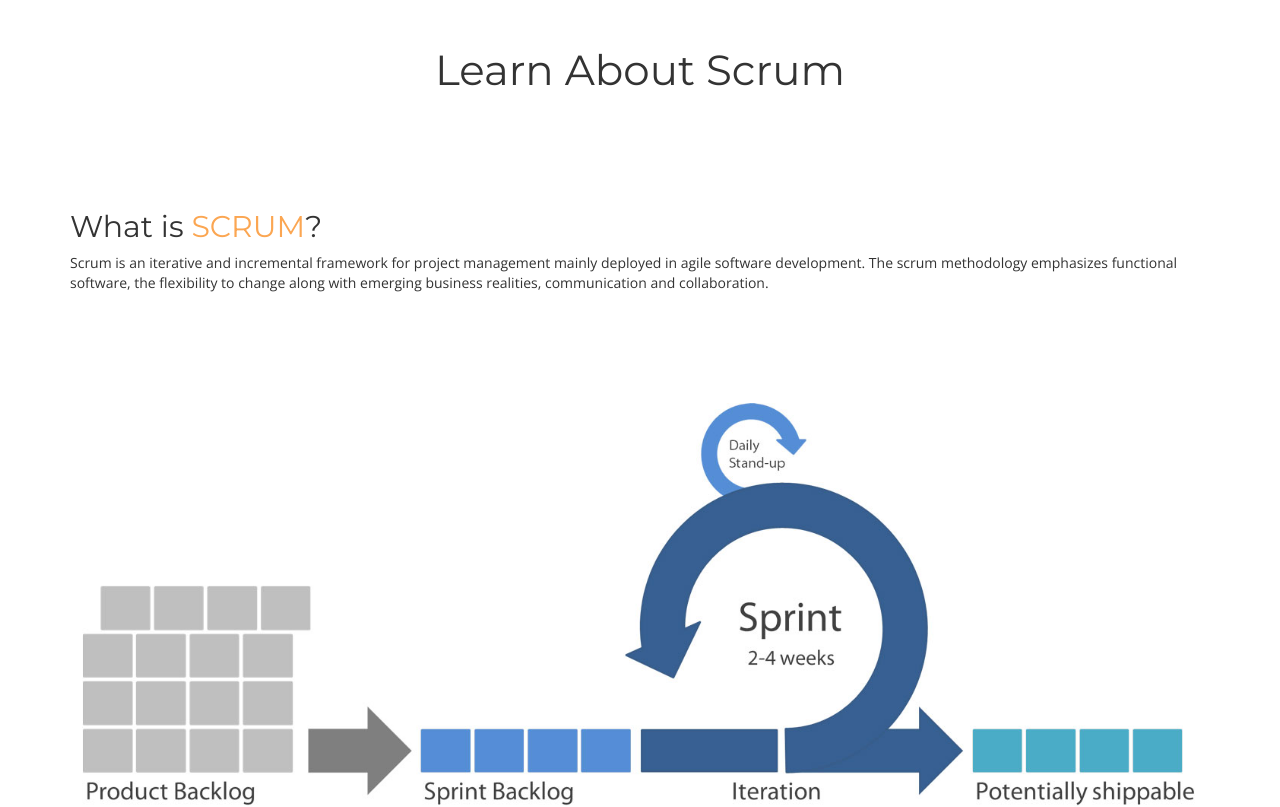
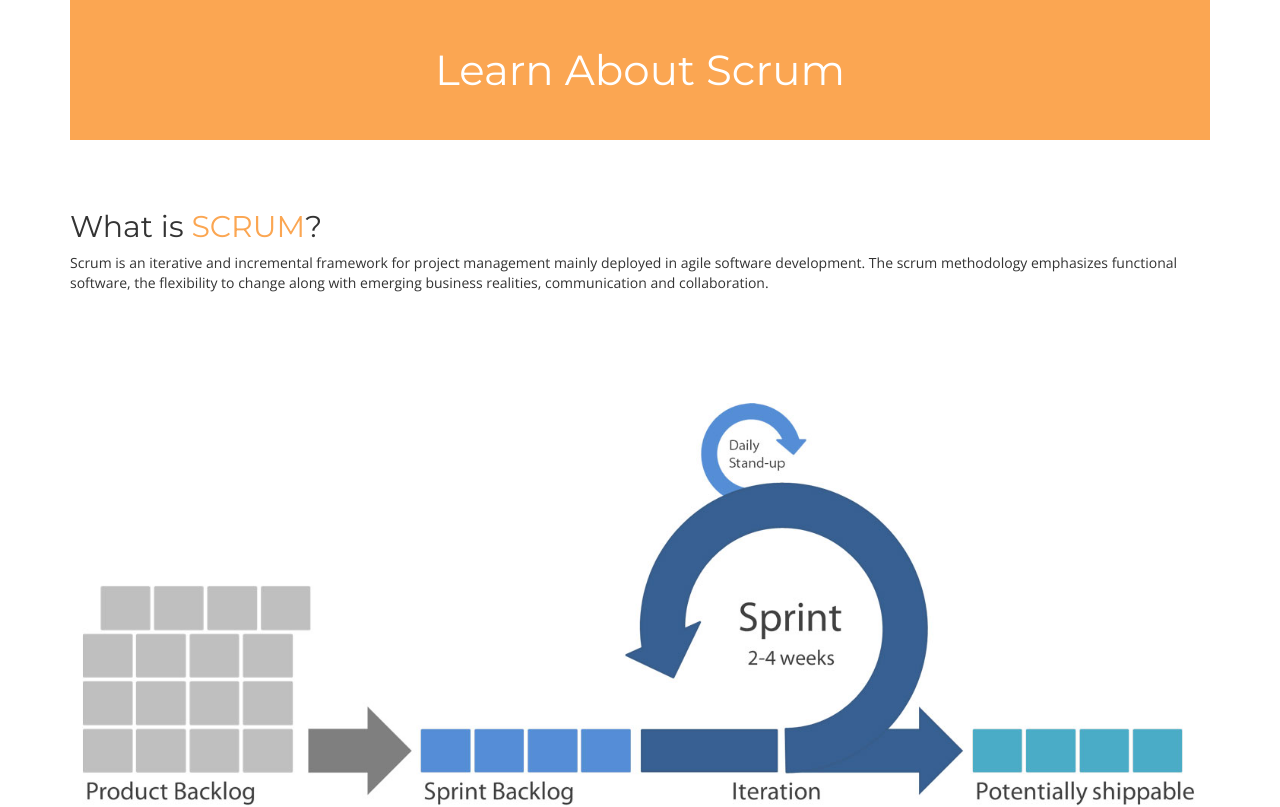
Before and after one commit to koyangidees/scrum, a plain HTML site: page index.html in a window 1280 px wide. Shown: the top 807 px of the page. Drawn offline with nearby package versions, Linux system fonts and the light colour scheme.

Commit message:
header css

```diff
--- a/style/css/index.css
+++ b/style/css/index.css
@@ -1,4 +1,4 @@
-header, .intro h2{
+header, .intro h2, .term h2, .process h2{
     font-family: 'Montserrat', sans-serif;
 }
 p, li{
@@ -11,6 +11,8 @@ header{
     text-align: center;
     font-size: 3em;
     padding: 40px 0;
+    background-color: #fba652;
+    color: #ffffff;
 }
  section{
     padding: 50px 0;
@@ -26,3 +28,7 @@ header{
  .role span{
     font-size: 1.5em;
 }
+
+.term{
+    border-bottom: 50px solid #fba652;
+}
```
